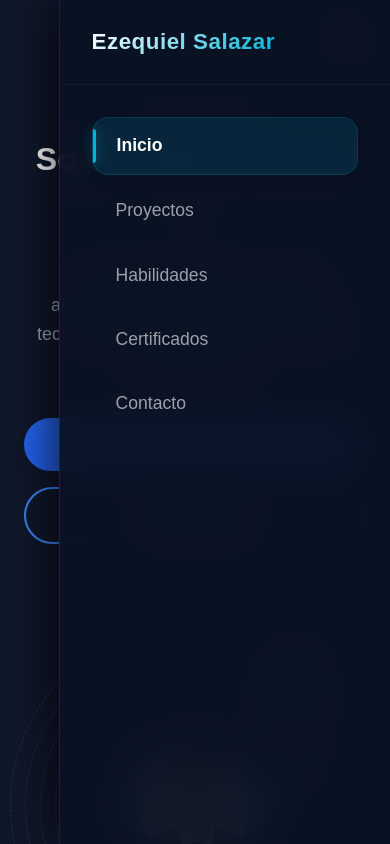
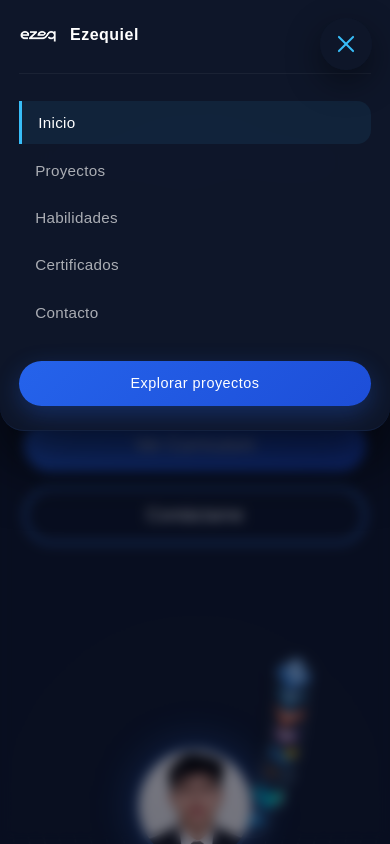
Before and after one commit to Ezequie1Sc/Portafolio, a React (Vite) app: page / in a window 390 px wide. Both pictures are taken after a click on the button "Menú". Shown: the top 844 px of the page. Built offline with nearby package versions, Linux system fonts and the light colour scheme.

Commit message:
feat(mobile-menu): redesign dropdown as top-mounted sheet with lighter fonts and slide-down animation

```diff
--- a/src/components/SplashScreen/SplashScreen.tsx
+++ b/src/components/SplashScreen/SplashScreen.tsx
@@ -6,10 +6,10 @@ const SplashScreen = () => {
     <motion.div
       className="splash-screen"
       initial={{ opacity: 1 }}
-      exit={{ opacity: 0, filter: 'blur(18px)', scale: 1.04 }}
+      exit={{ opacity: 0, filter: 'blur(18px)' }}
       transition={{ duration: 0.9, ease: 'easeInOut' }}
     >
-      <div className="splash-grid" />
+      <div className="splash-noise" />
       <div className="splash-light" />
 
       <motion.div
@@ -20,15 +20,16 @@ const SplashScreen = () => {
       >
         <motion.div
           className="splash-logo-wrap"
-          initial={{ opacity: 0, y: 28, scale: 0.9 }}
-          animate={{ opacity: 1, y: 0, scale: 1 }}
+          initial={{ scale: 0.65, opacity: 0, y: 24 }}
+          animate={{ scale: 1, opacity: 1, y: 0 }}
           transition={{ duration: 1.15, ease: [0.16, 1, 0.3, 1] }}
         >
+          <div className="splash-orbit" />
           <div className="splash-glow" />
 
           <img
-            src="/logo_sin.png"
-            alt="Ezeq"
+            src=".\logo_sin.png"
+            alt="Ezequiel Salazar"
             className="splash-logo"
           />
         </motion.div>
@@ -37,16 +38,16 @@ const SplashScreen = () => {
           className="splash-kicker"
           initial={{ opacity: 0, y: 14 }}
           animate={{ opacity: 1, y: 0 }}
-          transition={{ delay: 0.5, duration: 0.7 }}
+          transition={{ delay: 0.45, duration: 0.7 }}
         >
           PORTFOLIO
         </motion.p>
 
         <motion.h1
           className="splash-title"
-          initial={{ opacity: 0, y: 18, letterSpacing: '0.32em' }}
+          initial={{ opacity: 0, y: 18, letterSpacing: '0.35em' }}
           animate={{ opacity: 1, y: 0, letterSpacing: '0.18em' }}
-          transition={{ delay: 0.68, duration: 0.9, ease: 'easeOut' }}
+          transition={{ delay: 0.65, duration: 0.9, ease: 'easeOut' }}
         >
           EZEQUIEL SALAZAR
         </motion.h1>
@@ -55,7 +56,7 @@ const SplashScreen = () => {
           className="splash-subtitle"
           initial={{ opacity: 0, y: 14 }}
           animate={{ opacity: 1, y: 0 }}
-          transition={{ delay: 0.95, duration: 0.7 }}
+          transition={{ delay: 0.9, duration: 0.7 }}
         >
           Software Developer
         </motion.p>
@@ -64,12 +65,12 @@ const SplashScreen = () => {
           className="splash-progress"
           initial={{ opacity: 0 }}
           animate={{ opacity: 1 }}
-          transition={{ delay: 1.15 }}
+          transition={{ delay: 1.1 }}
         >
           <motion.span
             initial={{ scaleX: 0 }}
             animate={{ scaleX: 1 }}
-            transition={{ delay: 1.2, duration: 1.35, ease: 'easeInOut' }}
+            transition={{ delay: 1.15, duration: 1.35, ease: 'easeInOut' }}
           />
         </motion.div>
       </motion.div>
--- a/src/components/common/Header.tsx
+++ b/src/components/common/Header.tsx
@@ -1,4 +1,5 @@
 import React, { useEffect, useState } from 'react';
+import { motion, AnimatePresence } from 'framer-motion';
 import '../../styles/Header.css';
 
 interface HeaderProps {
@@ -23,104 +24,125 @@ const Header = ({ mobileMenuOpen, setMobileMenuOpen }: HeaderProps) => {
   useEffect(() => {
     const handleScroll = () => {
       setScrolled(window.scrollY > 50);
-
-      const sections = navLinks.map(link => link.href.substring(1));
-      for (const section of sections) {
-        const element = document.getElementById(section);
-        if (element) {
-          const rect = element.getBoundingClientRect();
-          if (rect.top <= 100 && rect.bottom >= 100) {
-            setActiveSection(section);
-            break;
+      navLinks.forEach((link) => {
+        const section = document.getElementById(link.href.substring(1));
+        if (!section) return;
+        const rect = section.getBoundingClientRect();
+        if (rect.top <= 120 && rect.bottom >= 120) {
+          setActiveSection(link.href.substring(1));
         }
-        }
-      }
+      });
     };
-
+    handleScroll();
     window.addEventListener('scroll', handleScroll);
     return () => window.removeEventListener('scroll', handleScroll);
   }, []);
+
+  useEffect(() => {
+    if (mobileMenuOpen) {
+      document.body.style.overflow = 'hidden';
+    } else {
+      document.body.style.overflow = '';
+    }
+    return () => { document.body.style.overflow = ''; };
+  }, [mobileMenuOpen]);
 
   const handleNavClick = (e: React.MouseEvent<HTMLAnchorElement>, href: string) => {
     e.preventDefault();
     const targetId = href.substring(1);
     const element = document.getElementById(targetId);
     if (element) {
-      const offsetTop = element.offsetTop - 80;
-      window.scrollTo({
-        top: offsetTop,
-        behavior: 'smooth'
-      });
       setMobileMenuOpen(false);
+      setTimeout(() => {
+        const headerOffset = 80;
+        const elementPosition = element.getBoundingClientRect().top;
+        const offsetPosition = elementPosition + window.pageYOffset - headerOffset;
+        window.scrollTo({ top: offsetPosition, behavior: 'smooth' });
         setActiveSection(targetId);
+      }, 150);
     }
   };
 
   return (
     <header className={`header ${scrolled ? 'header-scrolled' : ''}`}>
       <div className="header-container">
-
-        {/* PÍLDORA DE NAVEGACIÓN CENTRADA */}
+        {/* Desktop Nav */}
         <div className="nav-pill-wrapper">
-          <nav className="nav-desktop nav-pill">
-            {navLinks.map(link => (
-              <a
-                key={link.name}
-                href={link.href}
-                className={`nav-link ${activeSection === link.href.substring(1) ? 'nav-link-active' : ''}`}
-                onClick={(e) => handleNavClick(e, link.href)}
-              >
-                <span className="nav-link-text">{link.name}</span>
-                <span className="nav-link-indicator"></span>
-              </a>
+          <motion.nav className="nav-desktop nav-pill" initial={{ opacity: 0, y: -24, scale: 0.96 }} animate={{ opacity: 1, y: 0, scale: 1 }} transition={{ duration: 0.7, ease: [0.16, 1, 0.3, 1] }}>
+            {navLinks.map((link, index) => (
+              <motion.a key={link.name} href={link.href} className={`nav-link ${activeSection === link.href.substring(1) ? 'nav-link-active' : ''}`} onClick={(e) => handleNavClick(e, link.href)} initial={{ opacity: 0, y: -8 }} animate={{ opacity: 1, y: 0 }} transition={{ delay: 0.25 + index * 0.06 }}>
+                <span>{link.name}</span>
+                <span className="nav-link-indicator" />
+              </motion.a>
             ))}
-          </nav>
+          </motion.nav>
         </div>
 
-        {/* BOTÓN DE HAMBURGUESA (MÓVIL) */}
-        <button
-          onClick={() => setMobileMenuOpen(!mobileMenuOpen)}
-          className="mobile-menu-toggle"
-          aria-label="Menú"
-        >
-          {mobileMenuOpen ? (
-            <svg viewBox="0 0 24 24" fill="none" className="hamburger-x-icon">
-              <path d="M6 18L18 6M6 6l12 12" stroke="#ffffff" strokeWidth="2.5" strokeLinecap="round" />
-            </svg>
-          ) : (
-            <>
+        {/* Mobile Toggle */}
+        <motion.button onClick={() => setMobileMenuOpen(!mobileMenuOpen)} className={`mobile-menu-toggle ${mobileMenuOpen ? 'mobile-menu-toggle-open' : ''}`} aria-label="Menú" initial={{ opacity: 0, y: -16 }} animate={{ opacity: 1, y: 0 }} transition={{ duration: 0.5 }}>
           <span className="toggle-bar"></span>
           <span className="toggle-bar"></span>
           <span className="toggle-bar"></span>
-            </>
-          )}
-        </button>
+        </motion.button>
       </div>
 
-      {/* MENÚ MÓVIL */}
-      <div className={`mobile-menu ${mobileMenuOpen ? 'open' : ''}`}>
-        <div className="mobile-menu-header">
-          <h2 className="mobile-brand-name">Ezequiel Salazar</h2>
+      {/* Mobile Menu - Efecto Persiana */}
+      <AnimatePresence>
+        {mobileMenuOpen && (
+          <>
+            <motion.div
+              className="mobile-menu-backdrop"
+              initial={{ opacity: 0 }}
+              animate={{ opacity: 1 }}
+              exit={{ opacity: 0 }}
+              onClick={() => setMobileMenuOpen(false)}
+            />
+
+            <motion.div
+              className="mobile-menu"
+              /* Aquí está la magia: baja desde arriba (translateY negativo) */
+              initial={{ opacity: 0, y: -150 }}
+              animate={{ opacity: 1, y: 0 }}
+              exit={{ opacity: 0, y: -150 }}
+              transition={{ duration: 0.5, ease: [0.16, 1, 0.3, 1] }}
+            >
+              <div className="mobile-menu-top">
+                <div className="mobile-brand">
+                  <img src="/logo_sin.png" alt="Ezeq" />
+                  <span>Ezequiel</span>
+                </div>
               </div>
 
               <nav className="mobile-nav">
-          {navLinks.map(link => (
-            <a
+                {navLinks.map((link) => (
+                  <motion.a
                     key={link.name}
                     href={link.href}
                     className={`mobile-nav-link ${activeSection === link.href.substring(1) ? 'mobile-nav-link-active' : ''}`}
                     onClick={(e) => handleNavClick(e, link.href)}
+                    initial={{ opacity: 0, x: -10 }}
+                    animate={{ opacity: 1, x: 0 }}
+                    transition={{ delay: 0.1 * navLinks.indexOf(link) }}
                   >
-              <span className="mobile-nav-text">{link.name}</span>
-              <span className="mobile-nav-arrow">
-                <svg viewBox="0 0 24 24" fill="none" stroke="currentColor" strokeWidth="2">
-                  <path d="M9 5l7 7-7 7" strokeLinecap="round" strokeLinejoin="round" />
-                </svg>
-              </span>
-            </a>
+                    {link.name}
+                  </motion.a>
                 ))}
               </nav>
-      </div>
+
+              <motion.a
+                href="#proyectos"
+                className="mobile-main-btn"
+                onClick={(e) => handleNavClick(e, '#proyectos')}
+                initial={{ opacity: 0, y: 10 }}
+                animate={{ opacity: 1, y: 0 }}
+                transition={{ delay: 0.5 }}
+              >
+                Explorar proyectos
+              </motion.a>
+            </motion.div>
+          </>
+        )}
+      </AnimatePresence>
     </header>
   );
 };
--- a/src/styles/Header.css
+++ b/src/styles/Header.css
@@ -1,373 +1,283 @@
 /* ========================================
-   HEADER.CSS - Navbar flotante (Sin ocupar altura)
+HEADER - BASE
 ======================================== */
 
-/* Header Container (Ya no ocupa altura) */
 .header {
   position: fixed;
   top: 0;
   left: 0;
   right: 0;
-  background: transparent;
   z-index: 1000;
-  transition: all 0.3s cubic-bezier(0.4, 0, 0.2, 1);
-  padding: 0;
+  pointer-events: none;
 }
 
-/* El contenedor ahora es solo un marco sin altura */
 .header-container {
-  max-width: 1280px;
-  margin: 0 auto;
-  padding: 0 2rem;
+  width: 100%;
   position: relative;
-  /* Eliminamos el height: 100vh y el pointer-events: none del padre */
-}
-
-/* --- ESTADO SCROLL (Cuando bajas la página) --- */
-.header-scrolled {
-  background: rgba(10, 20, 40, 0.88);
-  backdrop-filter: blur(18px);
-  box-shadow: 0 4px 30px rgba(0, 0, 0, 0.5);
+  pointer-events: none;
 }
 
 /* ========================================
-   PÍLDORA DE NAVEGACIÓN (FLOTANDO Y DESPEGADA)
+NAVBAR DESKTOP CENTRADO
 ======================================== */
 
 .nav-pill-wrapper {
-  position: absolute; /* Saca la píldora del flujo para que flote */
-  left: 50%;
-  top: 24px; /* Despegada 24px del borde superior */
-  transform: translateX(-50%); /* Centrado horizontal */
-  transition: top 0.3s ease; /* Animación suave al hacer scroll */
-}
-
-/* Al hacer scroll, la píldora sube un poco para no estorbar */
-.header-scrolled .nav-pill-wrapper {
-  top: 14px;
+  position: fixed;
+  top: 20px;
+  left: 0;
+  width: 100%;
+  display: flex;
+  justify-content: center;
+  pointer-events: none;
+  z-index: 1001;
 }
 
 .nav-pill {
+  pointer-events: auto;
   display: flex;
-  background: rgba(15, 25, 45, 0.7); /* Más transparente para no bloquear */
-  backdrop-filter: blur(12px);
-  border: 1px solid rgba(0, 180, 216, 0.20);
-  border-radius: 50px;
-  padding: 0.3rem 0.6rem;
-  gap: 0.1rem;
-  box-shadow: 0 8px 32px rgba(0, 0, 0, 0.2);
-  transition: all 0.4s ease;
-  white-space: nowrap; /* Evita que los textos bajen de línea */
+  align-items: center;
+  gap: 0.15rem;
+  padding: 0.35rem 0.55rem;
+  background: rgba(15, 23, 42, 0.72);
+  backdrop-filter: blur(18px);
+  border: 1px solid rgba(59, 130, 246, 0.15);
+  border-radius: 999px;
+  box-shadow: 0 20px 60px rgba(0,0,0,.35), inset 0 1px 0 rgba(255,255,255,.05);
+  white-space: nowrap;
 }
 
-.header-scrolled .nav-pill {
-  background: rgba(15, 25, 45, 0.85); /* Más sólido al hacer scroll */
-  border: 1px solid rgba(0, 180, 216, 0.25);
-  box-shadow: 0 8px 32px rgba(0, 0, 0, 0.4);
+.nav-link {
+  position: relative;
+  padding: .75rem 1.65rem;
+  border-radius: 999px;
+  color: rgba(255,255,255,.65);
+  text-decoration: none;
+  font-size: .95rem;
+  font-weight: 500;
+  transition: .25s ease;
+  cursor: pointer;
+}
+
+.nav-link:hover {
+  color: #fff;
+}
+
+.nav-link-active {
+  color: #fff;
+  font-weight: 600;
+}
+
+.nav-link-indicator {
+  position: absolute;
+  bottom: 6px;
+  left: 50%;
+  width: 0;
+  height: 2px;
+  background: #38bdf8;
+  transform: translateX(-50%);
+  transition: .25s ease;
+  border-radius: 999px;
+}
+
+.nav-link:hover .nav-link-indicator,
+.nav-link-active .nav-link-indicator {
+  width: 45%;
 }
 
 /* ========================================
-   ENLACES DE NAVEGACIÓN
-   ======================================== */
-
-.nav-link {
-  position: relative;
-  display: flex;
-  align-items: center;
-  justify-content: center;
-  padding: 0.6rem 1.6rem;
-  border-radius: 50px;
-  color: rgba(255, 255, 255, 0.6);
-  font-weight: 500;
-  font-size: 0.95rem;
-  text-decoration: none;
-  transition: all 0.3s ease;
-  letter-spacing: 0.3px;
-}
-
-.nav-link:hover {
-  color: #ffffff;
-}
-
-.nav-link-active {
-  color: #ffffff !important;
-  font-weight: 600;
-}
-
-/* Línea indicadora azul cian */
-.nav-link-indicator {
-  position: absolute;
-  bottom: 5px;
-  left: 50%;
-  width: 0;
-  height: 2.5px;
-  background: #00b4d8;
-  border-radius: 2px;
-  transition: all 0.3s ease;
-  transform: translateX(-50%);
-  box-shadow: 0 0 15px rgba(0, 180, 216, 0.5);
-}
-
-.nav-link:hover .nav-link-indicator {
-  width: 55%;
-}
-
-.nav-link-active .nav-link-indicator {
-  width: 55%;
-}
-
-/* ========================================
-   BOTÓN DE HAMBURGUESA (MÓVIL)
+BOTÓN DE HAMBURGUESA
 ======================================== */
 
 .mobile-menu-toggle {
   display: none;
-  flex-direction: column;
-  justify-content: space-between;
-  width: 2rem;
-  height: 1.6rem;
-  background: transparent;
+  position: fixed;
+  top: 18px;
+  right: 18px;
+  width: 52px;
+  height: 52px;
   border: none;
+  border-radius: 999px;
+  background: rgba(15, 23, 42, 0.92);
+  backdrop-filter: blur(18px);
+  box-shadow: 0 12px 35px rgba(0,0,0,.45);
   cursor: pointer;
-  padding: 0;
-  z-index: 1001;
-  position: absolute;
-  right: 1.5rem;
-  top: 24px; /* Misma distancia que la píldora para alineación */
-  transition: top 0.3s ease;
+  z-index: 3000;
+  pointer-events: auto;
+  transition: transform 0.3s ease;
 }
 
-.header-scrolled .mobile-menu-toggle {
-  top: 14px;
-}
-
-@media (max-width: 1024px) {
-  .mobile-menu-toggle {
-    display: flex;
-  }
+.mobile-menu-toggle:hover {
+  transform: scale(1.05);
 }
 
 .toggle-bar {
-  width: 100%;
+  position: absolute;
+  left: 50%;
+  width: 22px;
   height: 2px;
-  background: #ffffff;
-  border-radius: 2px;
+  background: white;
+  border-radius: 999px;
+  transform: translateX(-50%);
   transition: all 0.3s ease;
 }
 
-.mobile-menu-toggle.active .toggle-bar:nth-child(1) {
-  transform: translateY(0.5rem) rotate(45deg);
+.toggle-bar:nth-child(1) { top: 18px; }
+.toggle-bar:nth-child(2) { top: 25px; }
+.toggle-bar:nth-child(3) { top: 32px; }
+
+.mobile-menu-toggle-open .toggle-bar:nth-child(1) {
+  top: 25px;
+  transform: translateX(-50%) rotate(45deg);
+  background: #38bdf8;
 }
 
-.mobile-menu-toggle.active .toggle-bar:nth-child(2) {
+.mobile-menu-toggle-open .toggle-bar:nth-child(2) {
   opacity: 0;
-  transform: translateX(-100%);
+  transform: translateX(-50%) scale(0);
 }
 
-.mobile-menu-toggle.active .toggle-bar:nth-child(3) {
-  transform: translateY(-0.5rem) rotate(-45deg);
+.mobile-menu-toggle-open .toggle-bar:nth-child(3) {
+  top: 25px;
+  transform: translateX(-50%) rotate(-45deg);
+  background: #38bdf8;
 }
 
 /* ========================================
-   MENÚ MÓVIL (Elegante y Espacioso)
+BACKDROP (Fondo oscuro)
+======================================== */
+
+.mobile-menu-backdrop {
+  position: fixed;
+  inset: 0;
+  background: rgba(2, 6, 23, 0.5);
+  backdrop-filter: blur(6px);
+  z-index: 2499;
+  pointer-events: auto;
+}
+
+/* ========================================
+MENÚ MÓVIL - PEGADO AL TECHO (TIPO PERSIANA)
 ======================================== */
 
 .mobile-menu {
   position: fixed;
   top: 0;
-  right: 0;
-  width: min(420px, 85%);
-  height: 100vh;
-  background: rgba(10, 18, 35, 0.95);
-  backdrop-filter: blur(20px);
-  box-shadow: -10px 0 40px rgba(0, 0, 0, 0.6);
-  transform: translateX(100%);
-  transition: transform 0.5s cubic-bezier(0.4, 0, 0.2, 1);
-  z-index: 2000;
+  left: 0;
+  width: 100%;
+  height: auto;
+  max-height: 65vh; /* Ocupa un poco más de 1/3 de la pantalla vertical */
+  z-index: 2500;
+
+  padding: 1.5rem 1.5rem 2rem;
+
   display: flex;
   flex-direction: column;
-  border-left: 1px solid rgba(0, 180, 216, 0.15);
+
+  /* Fondo limpio y elegante */
+  background: rgba(15, 23, 42, 0.98);
+  backdrop-filter: blur(25px);
+  border-bottom: 1px solid rgba(59, 130, 246, 0.1);
+  border-radius: 0 0 32px 32px; /* Bordes redondeados solo abajo */
+  box-shadow: 0 30px 60px rgba(0,0,0,0.7);
+
+  overflow-y: auto;
+  pointer-events: auto;
+
+  /* Animación de "persiana" */
+  transform-origin: top center;
 }
 
-.mobile-menu.open {
-  transform: translateX(0);
+/* TOP - Cabecera (Logo + Marca) */
+.mobile-menu-top {
+  display: flex;
+  align-items: center;
+  justify-content: space-between;
+  padding-bottom: 1.2rem;
+  border-bottom: 1px solid rgba(255,255,255,0.05);
+  margin-bottom: 1.5rem;
 }
 
-.mobile-menu-header {
+.mobile-brand {
   display: flex;
-  justify-content: space-between;
   align-items: center;
-  padding: 1.8rem 2rem;
-  border-bottom: 1px solid rgba(255, 255, 255, 0.04);
+  gap: .8rem;
 }
 
-.mobile-brand-name {
-  font-size: 1.4rem;
-  font-weight: 700;
-  color: #ffffff;
-  margin: 0;
-  letter-spacing: 0.5px;
-  background: linear-gradient(135deg, #ffffff, #00b4d8);
-  -webkit-background-clip: text;
-  -webkit-text-fill-color: transparent;
-  background-clip: text;
+.mobile-brand img {
+  width: 38px;
+  height: 38px;
+  object-fit: contain;
 }
 
-.mobile-menu-close-btn {
-  width: 44px;
-  height: 44px;
-  border-radius: 50%;
-  background: rgba(255, 255, 255, 0.06);
-  border: 1px solid rgba(255, 255, 255, 0.08);
+.mobile-brand span {
+  color: white;
+  font-weight: 600;
+  font-size: 1.1rem;
+  letter-spacing: 0.5px;
+}
+
+/* NAV - Enlaces con tipografía fina */
+.mobile-nav {
+  display: flex;
+  flex-direction: column;
+  gap: 0.3rem;
+  padding: 0.2rem 0;
+  margin-bottom: 1.5rem;
+}
+
+.mobile-nav-link {
+  padding: 0.9rem 1rem;
+  border-radius: 14px;
+
+  /* Tipografía elegante y fina */
+  color: rgba(255, 255, 255, 0.65);
+  text-decoration: none;
+  font-weight: 400;
+  font-size: 1.05rem;
+  letter-spacing: 0.3px;
+
+  transition: all 0.25s ease;
+  cursor: pointer;
+}
+
+.mobile-nav-link:hover {
+  color: #ffffff;
+  background: rgba(255, 255, 255, 0.05);
+}
+
+.mobile-nav-link-active {
+  color: #ffffff;
+  background: rgba(56, 189, 248, 0.08);
+  font-weight: 500;
+  padding-left: 1.5rem; /* Pequeño efecto de sangría para el activo */
+  border-left: 3px solid #38bdf8;
+  border-radius: 0 14px 14px 0;
+}
+
+/* CTA - Botón principal */
+.mobile-main-btn {
+  padding: 1rem;
+  border-radius: 999px;
   display: flex;
   align-items: center;
   justify-content: center;
+  text-decoration: none;
+
+  font-weight: 500;
+  font-size: 1rem;
+  letter-spacing: 0.5px;
+
+  color: white;
+  background: linear-gradient(135deg, #2563eb, #1d4ed8);
+  box-shadow: 0 8px 25px rgba(37,99,235,0.3);
+  transition: transform .2s ease, box-shadow .2s ease;
   cursor: pointer;
-  transition: all 0.3s ease;
-  color: #ffffff;
+  margin-top: auto;
 }
 
-.mobile-menu-close-btn:hover {
-  background: rgba(255, 255, 255, 0.15);
-  transform: rotate(90deg);
-  border-color: rgba(0, 180, 216, 0.4);
-}
-
-.mobile-menu-close-btn svg {
-  width: 24px;
-  height: 24px;
-  stroke-width: 2.5;
-}
-
-.mobile-nav {
-  flex: 1;
-  padding: 2rem;
-  display: flex;
-  flex-direction: column;
-  gap: 0.5rem;
-  overflow-y: auto;
-}
-
-.mobile-nav-link {
-  display: flex;
-  align-items: center;
-  justify-content: space-between;
-  padding: 1rem 1.5rem;
-  border-radius: 16px;
-  color: rgba(255, 255, 255, 0.6);
-  text-decoration: none;
-  transition: all 0.3s ease;
-  font-size: 1.1rem;
-  font-weight: 500;
-  position: relative;
-}
-
-.mobile-nav-link:hover {
-  background: rgba(0, 180, 216, 0.08);
-  color: #ffffff;
-  transform: translateX(6px);
-}
-
-.mobile-nav-link-active {
-  background: rgba(0, 180, 216, 0.12);
-  color: #ffffff;
-  font-weight: 600;
-  border: 1px solid rgba(0, 180, 216, 0.15);
-  box-shadow: 0 4px 15px rgba(0, 0, 0, 0.2);
-}
-
-.mobile-nav-link-active::before {
-  content: '';
-  position: absolute;
-  left: 0;
-  top: 20%;
-  height: 60%;
-  width: 3px;
-  background: #00b4d8;
-  border-radius: 0 4px 4px 0;
-  box-shadow: 0 0 12px rgba(0, 180, 216, 0.6);
-}
-
-.mobile-nav-arrow {
-  opacity: 0;
-  transform: translateX(-10px);
-  transition: all 0.3s ease;
-  color: #00b4d8;
-}
-
-.mobile-nav-link:hover .mobile-nav-arrow {
-  opacity: 1;
-  transform: translateX(0);
-}
-
-.mobile-nav-arrow svg {
-  width: 1.2rem;
-  height: 1.2rem;
-  stroke: #00b4d8;
-}
-
-.mobile-menu-footer {
-  padding: 1.5rem 2rem;
-  border-top: 1px solid rgba(255, 255, 255, 0.04);
-  display: flex;
-  flex-direction: column;
-  gap: 1rem;
-}
-
-.mobile-social-links {
-  display: flex;
-  gap: 1rem;
-  justify-content: center;
-}
-
-.mobile-social-link {
-  display: flex;
-  align-items: center;
-  justify-content: center;
-  width: 44px;
-  height: 44px;
-  border-radius: 50%;
-  background: rgba(255, 255, 255, 0.04);
-  border: 1px solid rgba(255, 255, 255, 0.06);
-  transition: all 0.3s ease;
-}
-
-.mobile-social-link:hover {
-  background: rgba(0, 180, 216, 0.15);
-  border-color: rgba(0, 180, 216, 0.3);
-  transform: translateY(-3px);
-}
-
-.mobile-social-icon {
-  width: 1.3rem;
-  height: 1.3rem;
-}
-
-.mobile-theme-btn {
-  width: 100%;
-  display: flex;
-  align-items: center;
-  justify-content: center;
-  gap: 0.8rem;
-  padding: 0.8rem;
-  border-radius: 12px;
-  background: rgba(255, 255, 255, 0.03);
-  border: 1px solid rgba(255, 255, 255, 0.06);
-  color: rgba(255, 255, 255, 0.7);
-  cursor: pointer;
-  transition: all 0.3s ease;
-  font-size: 0.95rem;
-  font-weight: 500;
-}
-
-.mobile-theme-btn:hover {
-  background: rgba(0, 180, 216, 0.08);
-  color: #ffffff;
-}
-
-.mobile-theme-btn svg {
-  width: 1.3rem;
-  height: 1.3rem;
+.mobile-main-btn:hover {
+  transform: scale(1.02);
+  box-shadow: 0 12px 35px rgba(37,99,235,0.5);
 }
 
 /* ========================================
@@ -375,17 +285,19 @@
 ======================================== */
 
 @media (max-width: 1024px) {
-  .header-container {
-    padding: 0 1rem;
+  .nav-pill-wrapper { display: none; }
+  .mobile-menu-toggle { display: block; }
 }
 
-  .nav-pill-wrapper {
-    display: none;
-  }
+/* En móviles muy pequeños, que ocupe un poco más de altura para que se vea bien */
+@media (max-width: 480px) {
+  .mobile-menu {
+    max-height: 75vh;
+    padding: 1rem 1.2rem 1.5rem;
+    border-radius: 0 0 24px 24px;
   }
 
-@media (max-width: 480px) {
-  .header-container {
-    padding: 0 0.8rem;
+  .mobile-brand span { font-size: 1rem; }
+  .mobile-nav-link { padding: 0.8rem 1rem; font-size: 0.95rem; }
+  .mobile-main-btn { font-size: 0.9rem; padding: 0.9rem; }
 }
-}
```
Lines whose indentation alone changed are shown as unchanged.
